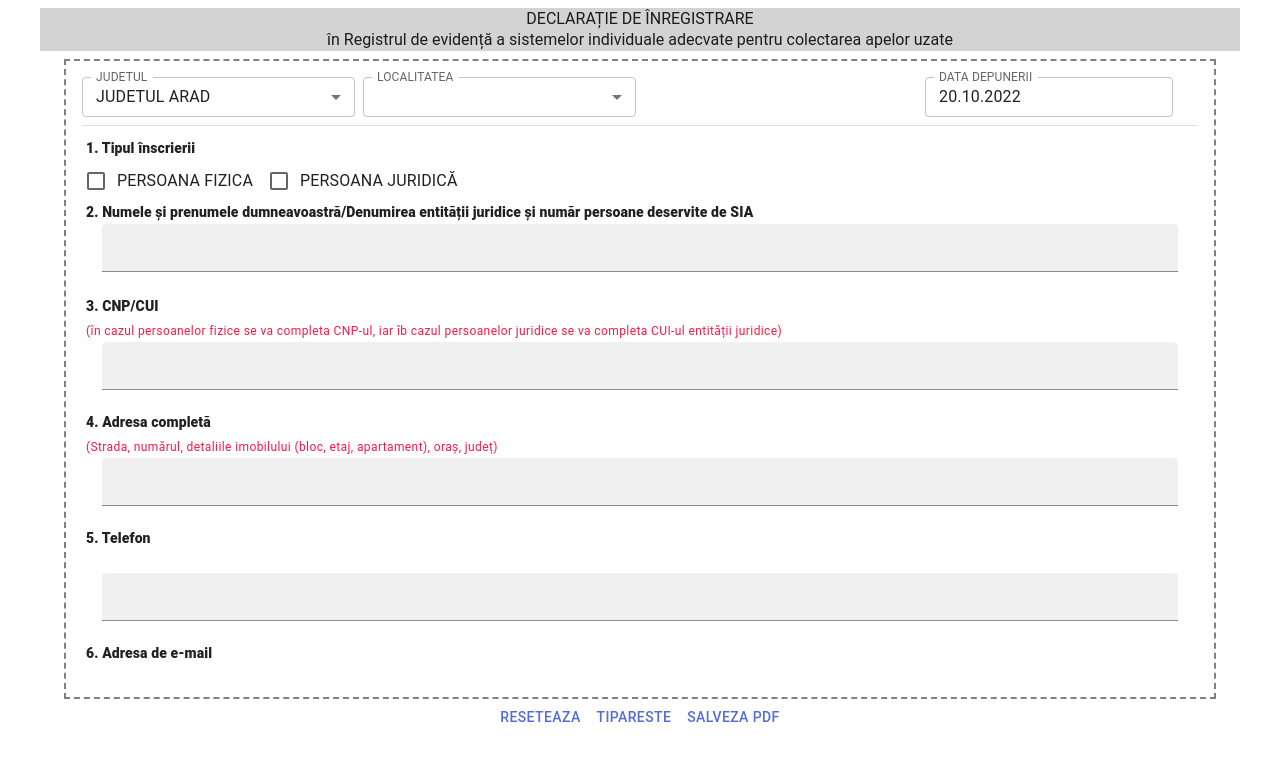
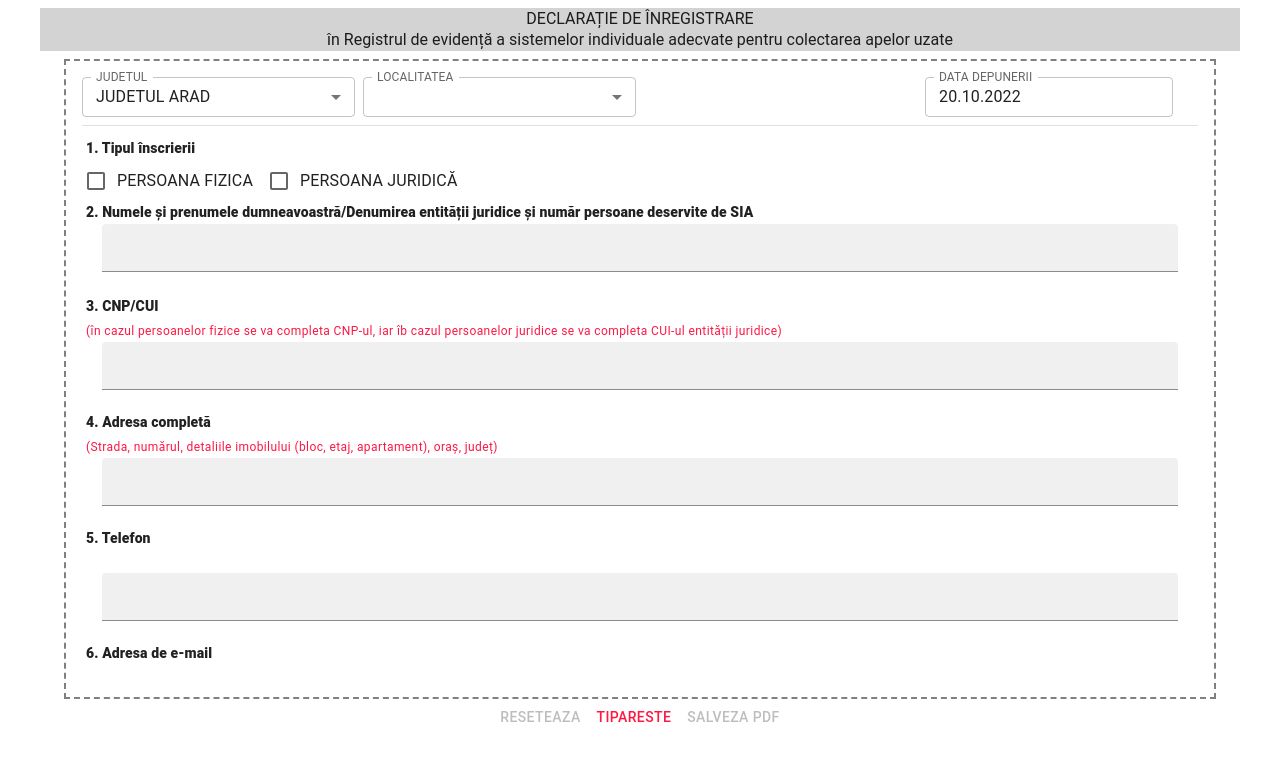
Before and after one commit to gabizz/registrul-buzilor, a Next.js app: page / in a window 1280 px wide. Shown: the top 760 px of the page. Built offline with nearby package versions, Linux system fonts and the light colour scheme.

Commit message:
use react to print

```diff
--- a/package.json
+++ b/package.json
@@ -22,7 +22,8 @@
     "next": "12.3.1",
     "prop-types": "latest",
     "react": "18.2.0",
-    "react-dom": "18.2.0"
+    "react-dom": "18.2.0",
+    "react-to-print": "^2.14.7"
   },
   "devDependencies": {
     "eslint": "8.25.0",
--- a/pages/index.js
+++ b/pages/index.js
@@ -1,4 +1,4 @@
-import React, { Fragment, useState, useEffect, useMemo } from 'react';
+import React, { Fragment, useState, useEffect, useMemo, useRef } from 'react';
 import Container from '@mui/material/Container';
 import Box from '@mui/material/Box';
 import Link from "../src/Link"
@@ -7,7 +7,7 @@ import { DatePicker } from '@mui/x-date-pickers'
 import { useAppContext } from '../src/appContext';
 import SIRUTA from "../src/siruta"
 import moment from 'moment';
-
+import { useReactToPrint } from 'react-to-print';
 
 
 
@@ -16,6 +16,7 @@ export default function Index() {
 
   const [ctx, setCtx] = useAppContext()
   const [citiesList, setCitiesList] = useState([])
+  const printRef = useRef()
 
   const JUDETE = useMemo(() => SIRUTA.filter(el => el.parent === 1), [])
 
@@ -36,6 +37,8 @@ export default function Index() {
       loc: ev.target.value
     }
   })
+
+  const printHandler = useReactToPrint({content: () => printRef.current})
   return (
     <Fragment>
       <Container maxWidth="lg" sx={{ position: "absolote",  background: "lightgrey" }}>
@@ -49,7 +52,7 @@ export default function Index() {
 
         </Box>
       </Container>
-      <Container maxWidth="lg" >
+      <Container maxWidth="lg" ref = {printRef}>
         {console.log("jud from context:", ctx.state.jud)}
         <Box sx={{ m:0, p: 2, border: "2px dashed grey",  height: "80vh", overflow: "hidden" }}>
           <Grid container spacing={1}>
@@ -350,9 +353,9 @@ export default function Index() {
 
         </Box>
         <Box sx = {{textAlign:"center"}}>
-          <Button>RESETEAZA</Button>
-          <Button>TIPARESTE</Button>
-          <Button>SALVEZA PDF</Button>
+          <Button disabled>RESETEAZA</Button>
+          <Button color="error" onClick = {printHandler}>TIPARESTE</Button>
+          <Button disabled>SALVEZA PDF</Button>
         </Box>
 
       </Container>
```
